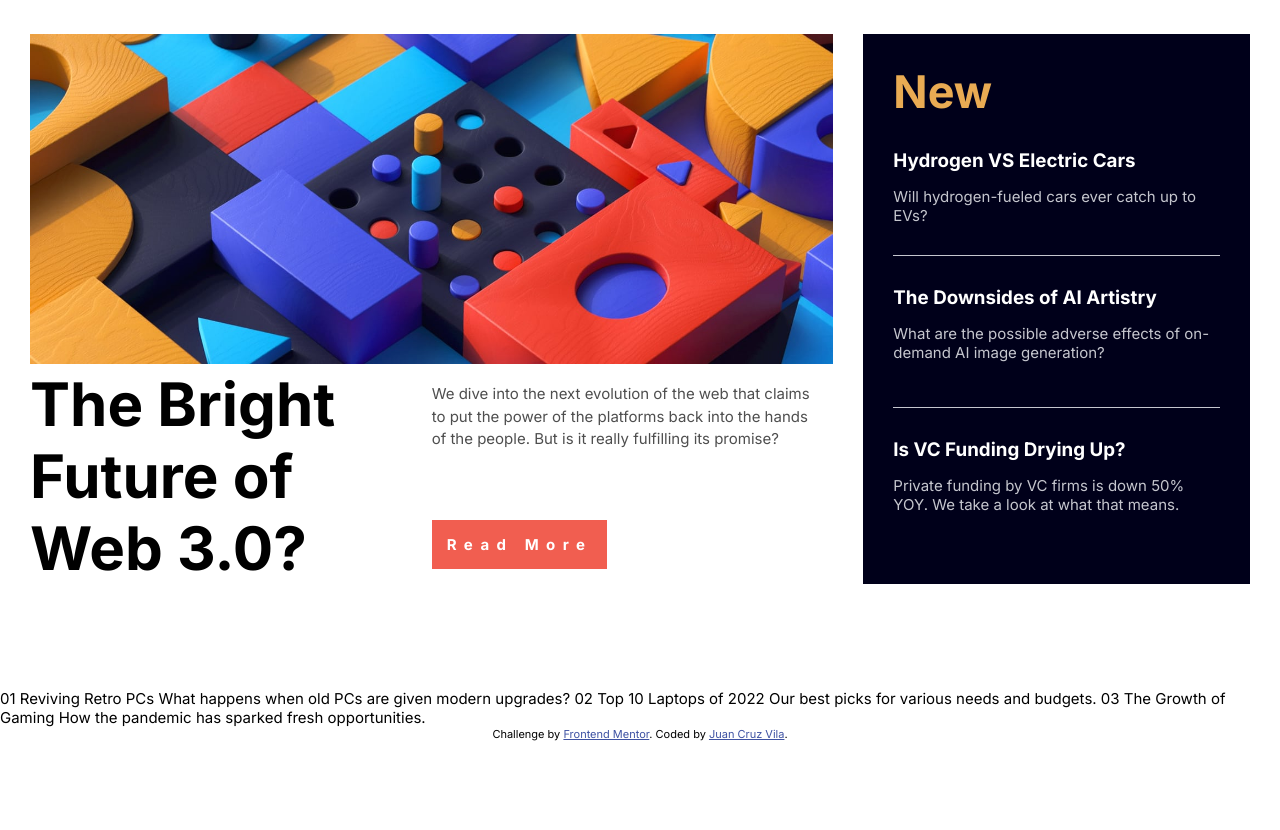
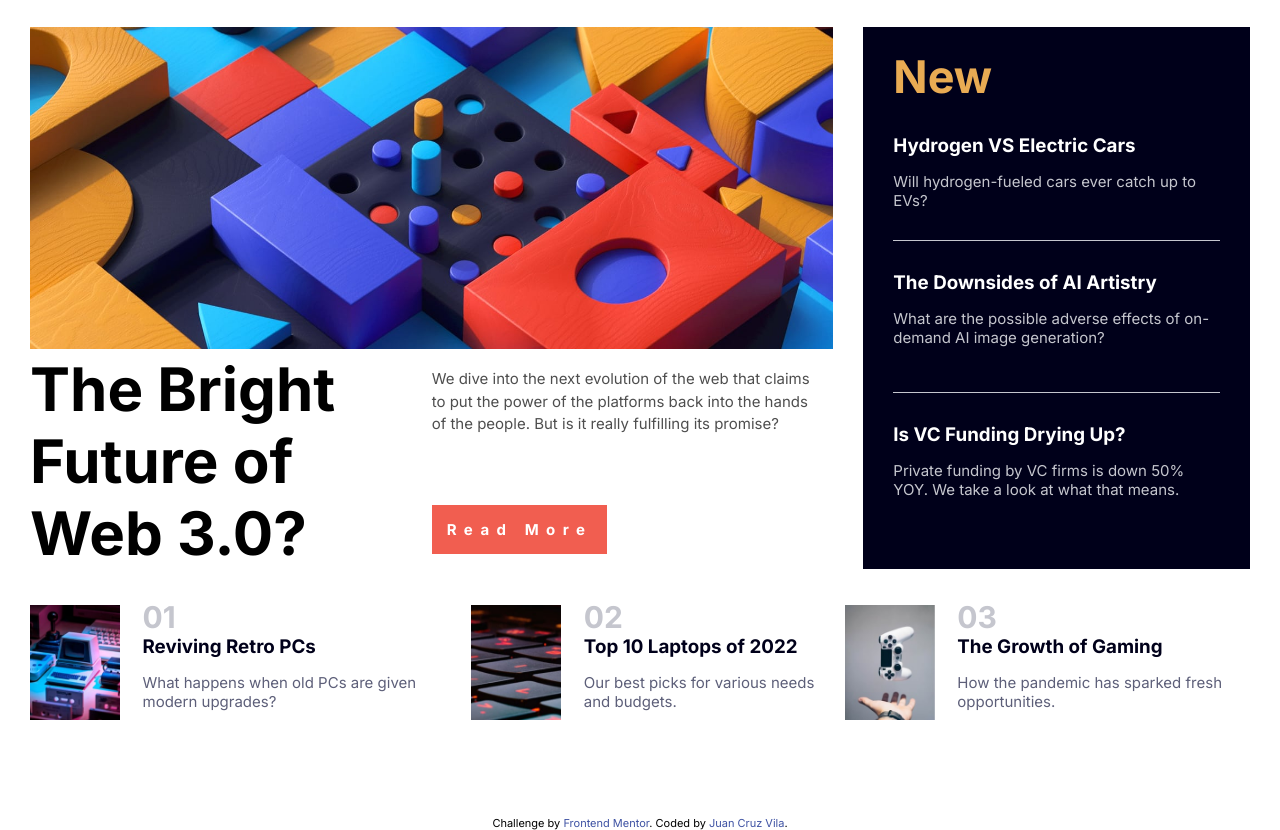
Before and after one commit to yunagosh7/news-homepage, a plain HTML site: page index.html in a window 1280 px wide. Shown: the part 71-901 px from the top of the page. Before the commit the page ends 812 px from the top, so only its background shows below. Drawn offline with Linux system fonts and the light colour scheme.

Commit message:
Termine el proyecto

```diff
--- a/assets/styles/style.css
+++ b/assets/styles/style.css
@@ -15,6 +15,10 @@
   --width-mobile: 375px;
   --nav-height: 3rem;
 }
+a {
+    text-decoration: none;
+}
+
 body {
   margin: 0;
 }
@@ -42,7 +46,7 @@ html {
 /* Clases reutilizables */
 
 .btn {
-  text-decoration: none;
+
   color: var(--btn-color);
   background-color: var(--color-soft-red);
   color: #fff;
@@ -67,6 +71,10 @@ html {
 
 .flex {
   display: flex;
+}
+
+.flex-col {
+    flex-direction: column;
 }
 
 .text-gray {
@@ -98,7 +106,7 @@ article.first-new {
 .main {
   display: grid;
   grid-template-columns: repeat(3, 1fr);
-  margin: 7rem 2rem;
+  margin: 6rem 2rem;
   gap: 2rem;
 }
 
@@ -130,7 +138,7 @@ article.first-new {
 
 .nav-links > a {
   margin: 0 1rem;
-  text-decoration: none;
+
 }
 
 .nav-links > a:hover {
@@ -150,8 +158,8 @@ article.first-new {
     border-top: 1px solid var(--color-grayish-blue);
 }
 
-.new h5:hover {
-    text-decoration: none;
+.new h4:hover {
+
     color: var(--color-soft-orange);
 }
 
@@ -162,7 +170,7 @@ article.first-new {
 }
 
 .news a {
-    text-decoration: none;
+
 }
 
 .news h3 {
@@ -171,7 +179,7 @@ article.first-new {
     margin: 2rem;
 }
 
-.news h5 {
+.news h4 {
     color: #fff;
     font-size: 1.25rem;
 }
@@ -196,6 +204,34 @@ article.first-new {
 
 .title-container p {
   line-height: 1.5rem;
+}
+
+.top {
+    grid-column: 1 / 4 ;
+}
+
+.top aside {
+    margin: 0 1.5rem;
+}
+
+.top img {
+    width: 6rem;
+    object-fit: contain;
+}
+
+.top h5 {
+    font-size: 1.25rem;
+    color: var(--color-very-dark-blue);
+}
+
+.top p {
+    color: var(--color-dark-grayish-blue);
+}
+
+.top-number {
+    font-size: 2rem;
+    font-weight: bold;
+    color:  var(--color-grayish-blue);
 }
 
 @media screen and (max-width: 700px) {
--- a/index.html
+++ b/index.html
@@ -89,7 +89,7 @@
         <article class="new first-new">
           <a href="">
 
-            <h5>Hydrogen VS Electric Cars</h5>
+            <h4>Hydrogen VS Electric Cars</h4>
           </a>
           <p class="text-light-gray">Will hydrogen-fueled cars ever catch up to EVs?</p>
         </article>
@@ -97,7 +97,7 @@
         <article class="new">
           <a href="">
 
-            <h5>The Downsides of AI Artistry</h5>
+            <h4>The Downsides of AI Artistry</h4>
           </a>
           <p class="text-light-gray">What are the possible adverse effects of on-demand AI image generation?</p>
         </article>
@@ -105,9 +105,48 @@
         <article class="new">
           <a href="">
 
-            <h5>Is VC Funding Drying Up?</h5>
+            <h4>Is VC Funding Drying Up?</h4>
           </a>
           <p class="text-light-gray">Private funding by VC firms is down 50% YOY. We take a look at what that means.</p>
+        </article>
+
+      </section>
+      <section class="top flex">
+        <article class="flex">
+          <img src="assets/images/image-retro-pcs.jpg" alt="">
+
+          <aside class="flex flex-col">
+            <span class="top-number">01</span>
+            <a href="#">
+
+              <h5>Reviving Retro PCs</h5>
+            </a>
+            <p>What happens when old PCs are given modern upgrades?</p>
+          </aside>
+        </article>
+
+        <article class="flex">
+          <img src="assets/images/image-top-laptops.jpg" alt="">
+
+          <aside class="flex flex-col">
+            <span class="top-number">02</span>
+            <a href="#">
+              <h5>Top 10 Laptops of 2022</h5>
+            </a>
+            <p>Our best picks for various needs and budgets.</p>
+          </aside>
+        </article>
+
+        <article class="flex">
+          <img src="assets/images/image-gaming-growth.jpg" alt="">
+
+          <aside class="flex flex-col">
+            <span class="top-number">03</span>
+            <a href="#">
+              <h5>The Growth of Gaming</h5>
+            </a>
+            <p>How the pandemic has sparked fresh opportunities.</p>
+          </aside>
         </article>
 
       </section>
@@ -121,22 +160,6 @@
 
 
 
-
-
-
-
-  01
-  Reviving Retro PCs
-  What happens when old PCs are given modern upgrades?
-
-  02
-  Top 10 Laptops of 2022
-  Our best picks for various needs and budgets.
-
-  03
-  The Growth of Gaming
-  How the pandemic has sparked fresh opportunities.
-
   <div class="attribution">
     Challenge by <a href="https://www.frontendmentor.io?ref=challenge" target="_blank">Frontend Mentor</a>.
     Coded by <a href="#">Juan Cruz Vila</a>.
```
